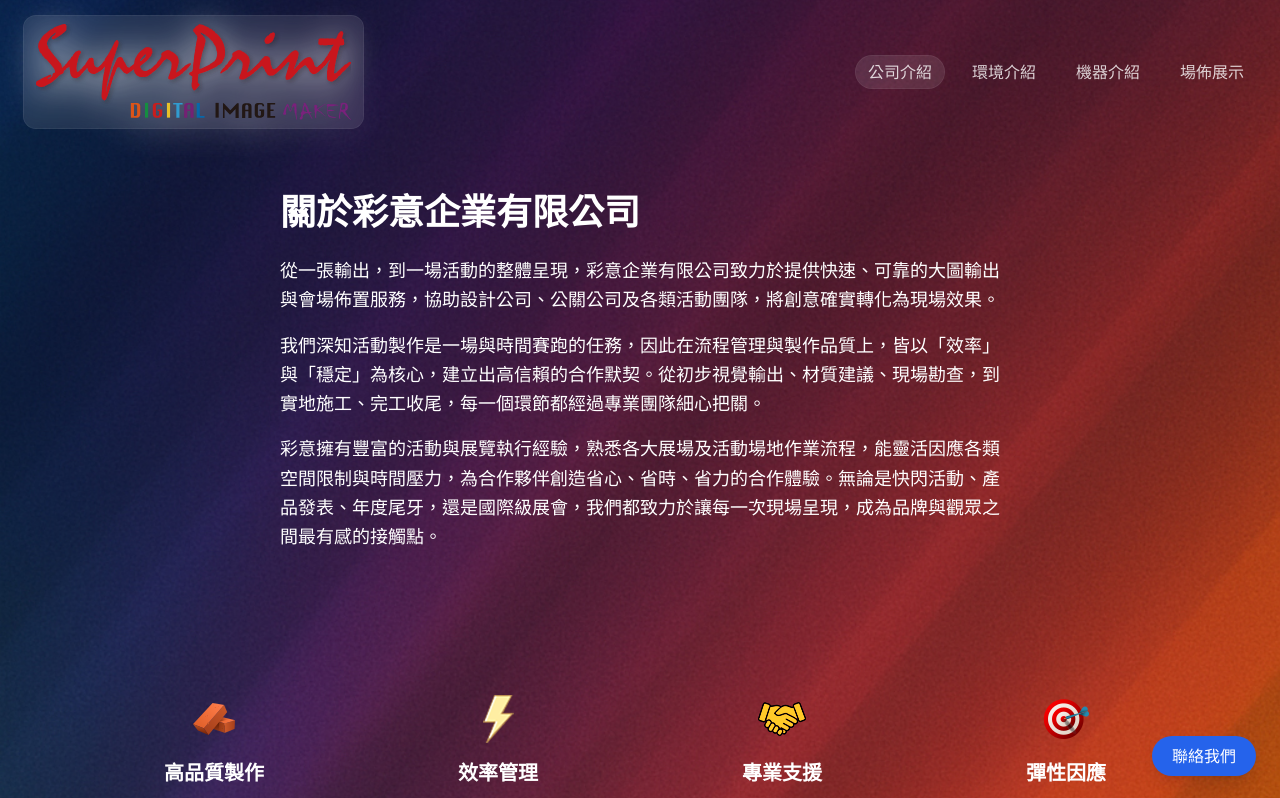
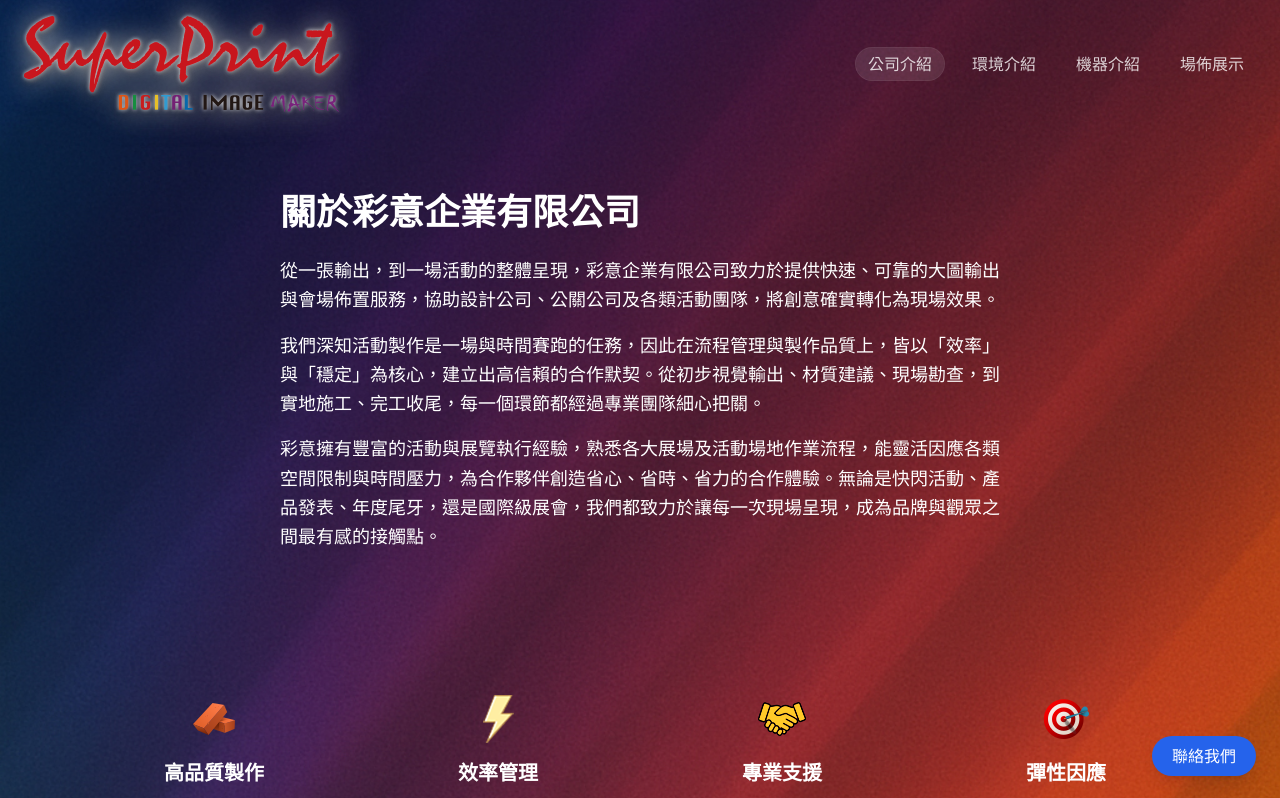
Before and after one commit to jackey10055206/Company_Website, a Next.js app in the folder my-portfolio-frontend/: page / in a window 1280 px wide. Shown: the top 798 px of the page. Built offline with nearby package versions, Linux system fonts and the light colour scheme.

Commit message:
ui(brand): remove logo plate; use stacked shadows for contrast

```diff
--- a/my-portfolio-frontend/src/app/(site)/layout.tsx
+++ b/my-portfolio-frontend/src/app/(site)/layout.tsx
@@ -15,16 +15,18 @@ export default function SiteLayout({ children }: { children: React.ReactNode })
           className="inline-flex items-center justify-center md:justify-start"
           aria-label="回到首頁"
         >
-          {/* Add subtle glass plate + stronger glow to increase contrast on dark gradients */}
-          <span className="inline-flex items-center rounded-xl bg-white/10 px-3 py-2 backdrop-blur-sm ring-1 ring-white/15">
           {/* Use <img> for SVG to avoid next/image SVG restrictions/optimization */}
           {/* eslint-disable-next-line @next/next/no-img-element */}
           <img
             src="/brand/logo.svg"
             alt="公司 Logo"
-              className="h-14 w-auto md:h-24 drop-shadow-[0_4px_18px_rgba(255,255,255,0.9)]"
+            className="h-14 w-auto md:h-24"
+            style={{
+              // Stronger contrast without a visible box: stack multiple drop-shadows + slight boost
+              filter:
+                'drop-shadow(0 0 2px rgba(255,255,255,0.9)) drop-shadow(0 0 14px rgba(255,255,255,0.75)) drop-shadow(0 2px 6px rgba(0,0,0,0.65))',
+            }}
           />
-          </span>
         </Link>
 
         <TopNav />
```
Lines whose indentation alone changed are shown as unchanged.
